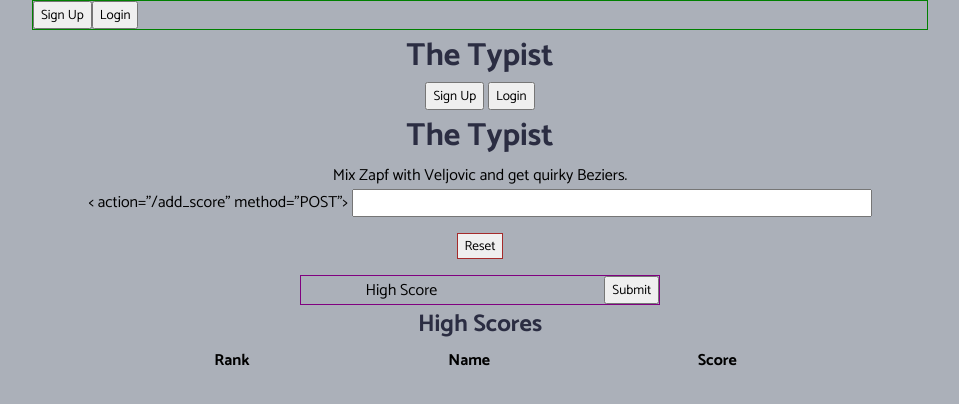
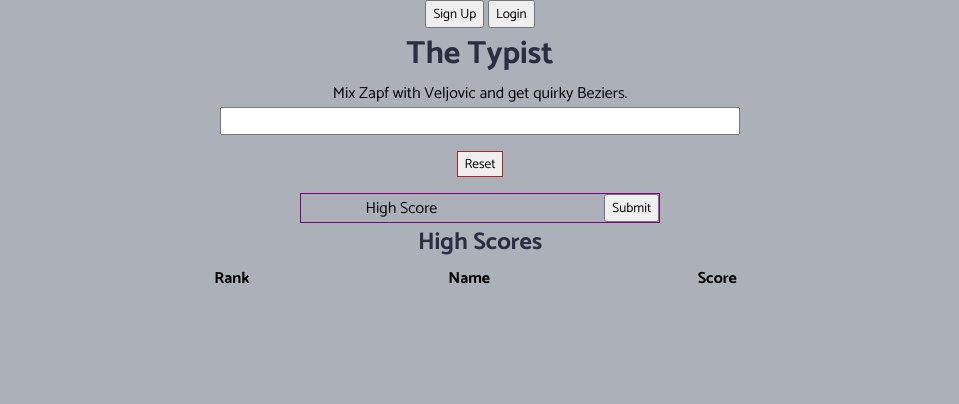
Before and after one commit to EmilyScripts/JEAH-game, a website: page public/index.html in a window 1280 px wide. Shown: the whole page, without its empty margins (160-1119 px from the left). Drawn offline with Linux system fonts and the light colour scheme; files that its build step writes are made by us from their sources; no server answers; files whose address does not match are found by name.

Commit message:
html fix

```diff
--- a/public/index.html
+++ b/public/index.html
@@ -59,12 +59,6 @@
       </form>
     </div>
   </div>
-    <nav id="nav">
-        <button id="nav-signup-button">Sign Up</button>
-        <button id="nav-login-button">Login</button>
-    </nav>
-    <h3 id="hello-user"></h3>
-    <h1>The Typist</h1>
 
   <nav>
     <button id="nav-signup-button">Sign Up</button>
@@ -73,7 +67,7 @@
   <h3 id="hello-user"></h3>
   <h1>The Typist</h1>
   <div id="random-string"></div>
-  < action="/add_score" method="POST">
+  <form action="/add_score" method="POST">
     <input type="text" name="user_input" id="alphabet" autocomplete="off" required>
     <button id="reset">Reset</button>
     <div id="score-submit">
@@ -98,5 +92,4 @@
   <script src="public/api.js"></script>
   <script src="public/main.js"></script>
 </body>
-
 </html>
```
